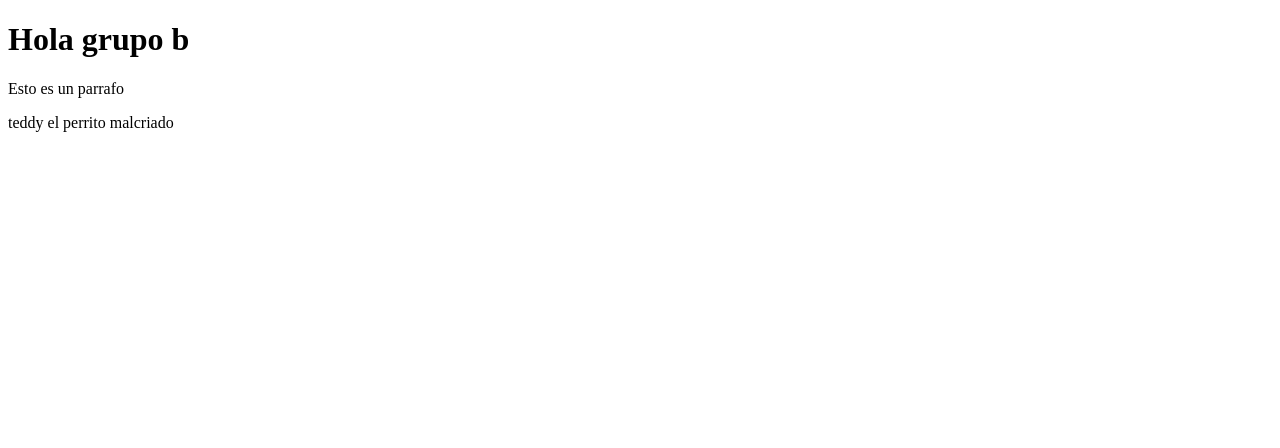
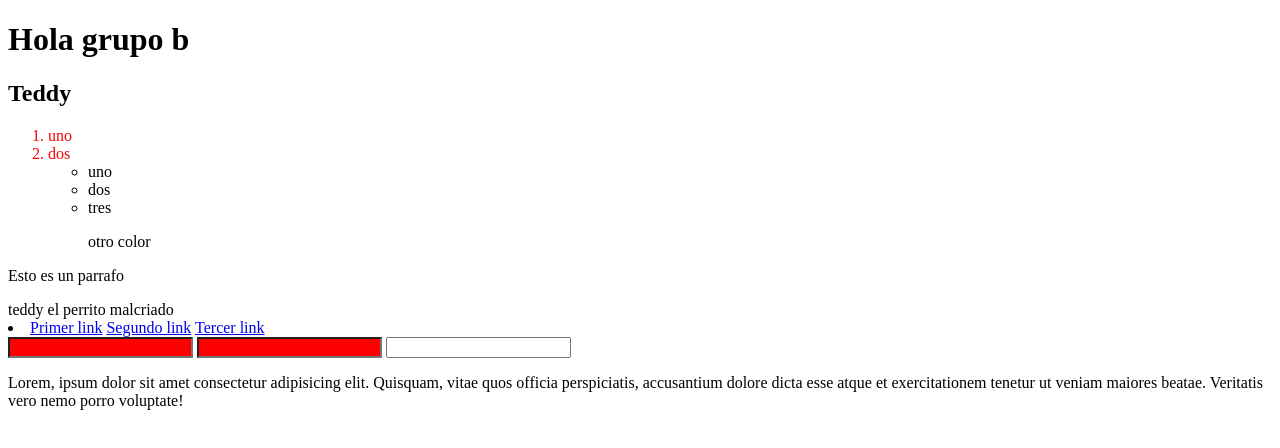
Before and after one commit to patgong0412/prueba-grupo-b, a plain HTML site: page index.html in a window 1280 px wide. Drawn offline with Linux system fonts and the light colour scheme.

Commit message:
clase del dia 24 de julio de 2023

```diff
--- a/index.html
+++ b/index.html
@@ -5,9 +5,44 @@
     <meta name="viewport" content="width=device-width, initial-scale=1.0">
     <title>Prueba</title>
 </head>
+<style>
+    ol>li{
+        color:red;
+    }
+    input[type=text]{
+        background-color:red;
+    }
+    p::selection{
+        color:red;
+        background-color: yellow;
+    }
+</style>
 <body>
     <h1>Hola grupo b</h1>
+    <h2>Teddy</h2>
+    <ol>
+        <li>uno</li>
+        <li>dos</li>
+        <ul>
+            <li>uno</li>
+            <li>dos</li>
+            <li>tres</li>
+            <p>otro color</p>
+        </ul>
+    </ol>
     <p>Esto es un parrafo</p>
     teddy el perrito malcriado
+    <li>
+        <a href="Primer link">Primer link</a>
+        <a href="Primer link">Segundo link</a>
+        <a href="Primer link">Tercer link</a>
+    </li>
+
+
+    <input type="text">
+    <input type="text">
+    <input type="number">
+
+    <p>Lorem, ipsum dolor sit amet consectetur adipisicing elit. Quisquam, vitae quos officia perspiciatis, accusantium dolore dicta esse atque et exercitationem tenetur ut veniam maiores beatae. Veritatis vero nemo porro voluptate!</p>
 </body>
 </html>
```
